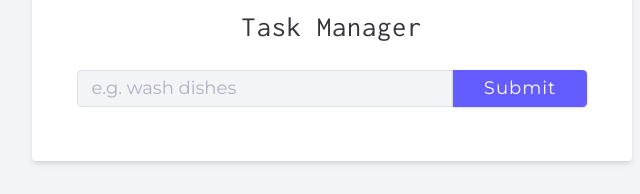
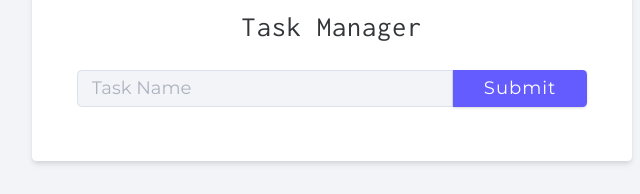
Before and after one commit to ahmedsalman74/Task-Manager-API, a website: page public/index.html in a window 1280 px wide. Shown: the part 135-329 px from the top of the page, 308-948 px from the left. Drawn offline with nearby package versions, Linux system fonts and the light colour scheme; no server answers.

Commit message:
render index .html in app.js

```diff
--- a/app.js
+++ b/app.js
@@ -13,7 +13,7 @@ console.log("DB connection established ....")
 
 
 
-
+app.use(express.static('./public'));
 app.use('/api/v1/tasks', tasks)
 
 
--- a/public/index.html
+++ b/public/index.html
@@ -25,8 +25,9 @@
           type="text"
           name="name"
           class="task-input"
-          placeholder="e.g. wash dishes"
+          placeholder="Task Name "
         />
+
         <button type="submit" class="btn submit-btn">submit</button>
       </div>
       <div class="form-alert"></div>
```
